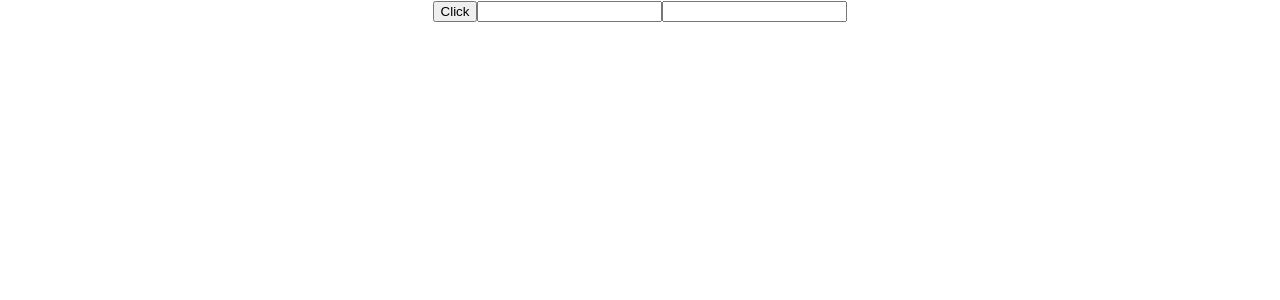
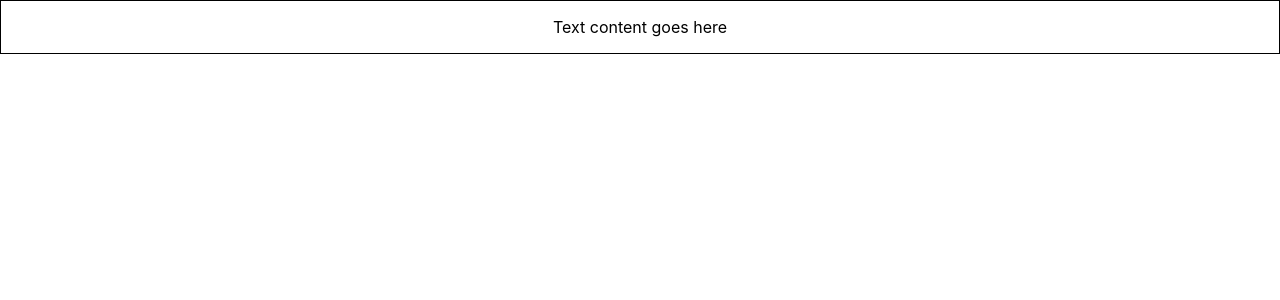
Before and after one commit to daviddwlee84/LearningReactWithTypeScript, a React (Create React App) app in the folder react-typescript-demo/: page / in a window 1280 px wide. Shown: the top 300 px of the page. Built offline with nearby package versions, Linux system fonts and the light colour scheme.

Commit message:
Introduce CSS style element for episode 7

```diff
--- a/react-typescript-demo/src/App.tsx
+++ b/react-typescript-demo/src/App.tsx
@@ -5,8 +5,9 @@
 // import { Status } from './components/Status';
 // import { Heading } from './components/Heading';
 // import { Oscar } from './components/Oscar';
-import { Button } from './components/Button';
-import { Input } from './components/Input';
+// import { Button } from './components/Button';
+// import { Input } from './components/Input';
+import { Container } from './components/Container';
 
 // App component
 // (type inference)
@@ -43,19 +44,22 @@
     //   </Oscar>
     //   <Greet name='Vishwas' isLoggedIn={true} />
     // </div>
+    // <div className='App'>
+    //   {/* <Button handleClick={() => {
+    //     // You will be able to see this in F12 developer tools
+    //     console.log('Button clicked')
+    //   }} /> */}
+    //   {/* <Button handleClick={(event) => {
+    //     console.log('Button clicked', event)
+    //   }} /> */}
+    //   <Button handleClick={(event, id) => {
+    //     console.log('Button clicked', id, event)
+    //   }} />
+    //   <Input value='' />
+    //   <Input value='' handleChange={(event) => console.log(event)} />
+    // </div>
     <div className='App'>
-      {/* <Button handleClick={() => {
-        // You will be able to see this in F12 developer tools
-        console.log('Button clicked')
-      }} /> */}
-      {/* <Button handleClick={(event) => {
-        console.log('Button clicked', event)
-      }} /> */}
-      <Button handleClick={(event, id) => {
-        console.log('Button clicked', id, event)
-      }} />
-      <Input value='' />
-      <Input value='' handleChange={(event) => console.log(event)} />
+      <Container styles={{ border: '1px solid black', padding: '1rem' }} />
     </div>
   );
 }
--- /dev/null
+++ b/react-typescript-demo/src/components/Container.tsx
@@ -0,0 +1,14 @@
+type ContainerProps = {
+    styles: React.CSSProperties
+}
+
+export const Container = (props: ContainerProps) => {
+    return (
+        // <div style={{ border: '1px solid black', padding: '1rem' }}>
+        //     Text content goes here
+        // </div>
+        <div style={props.styles}>
+            Text content goes here
+        </div>
+    )
+}
```
Also changed, not shown: 1 other file (tests, documents, lock files or other folders).
